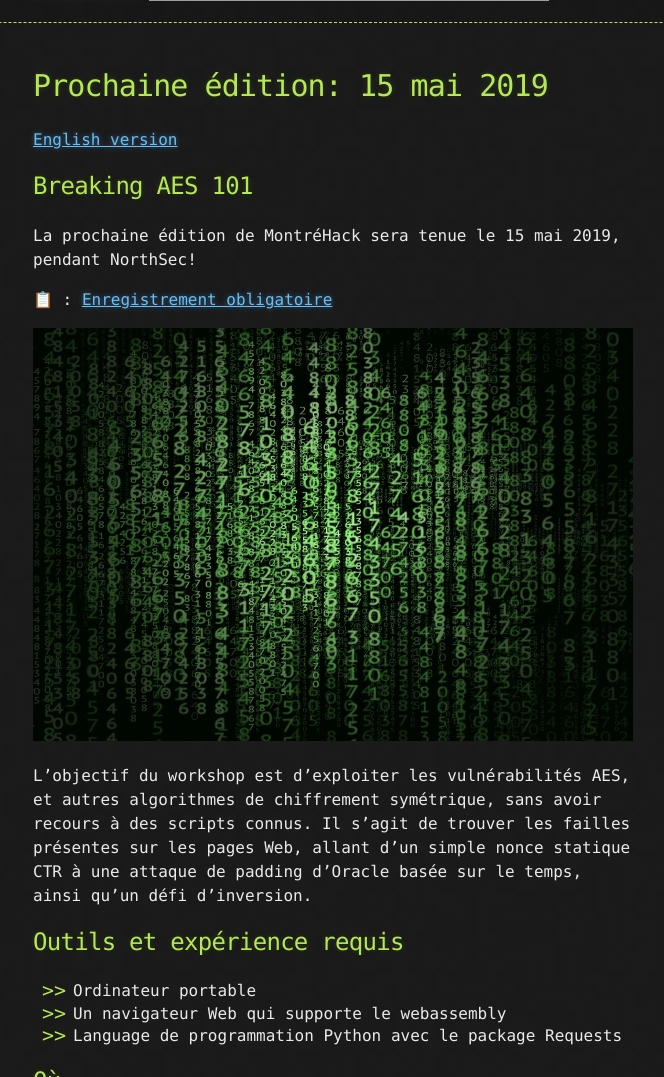
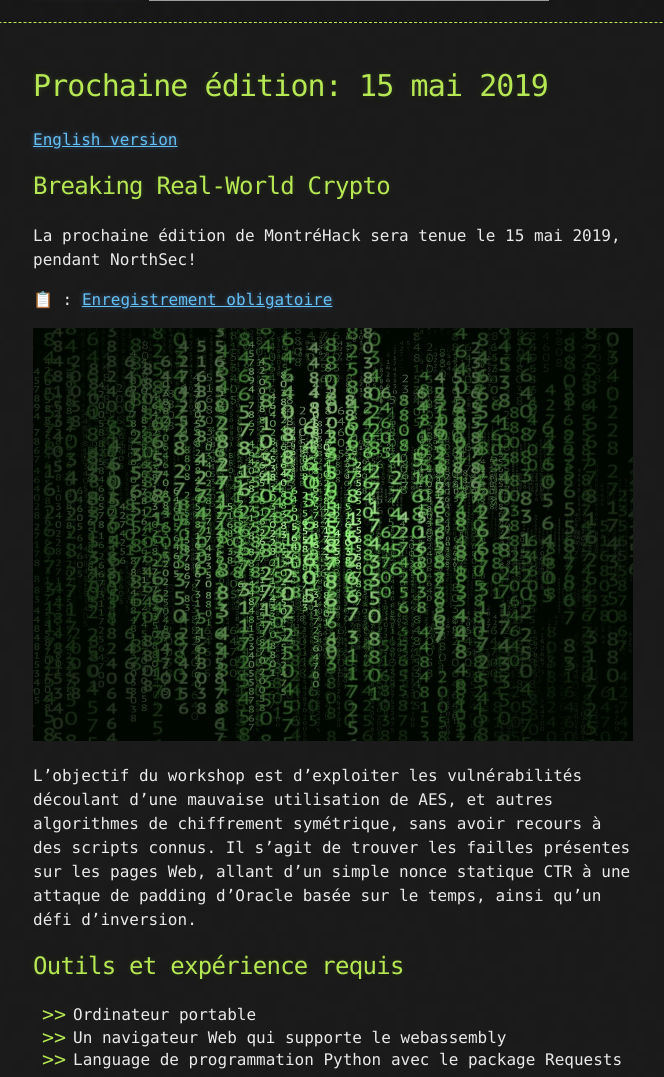
Before and after one commit to montrehack/montrehack.github.com, a Jekyll site: the page built from _posts/2019-05-15-breaking-real-world-crypto.md, in a window 1280 px wide and 1400 px high. Shown: the part 323-1400 px from the top of the window, without its empty margins (307-971 px from the left). Built offline with Jekyll 4.4.1, drawn with Linux system fonts in a browser that asks for light colours; emoji names are drawn with the system emoji font; comment, search, counter and statistics services are not loaded; some of the changed text lies outside the part shown; grey boxes are pictures that could not be loaded.

Commit message:
Update: title + description

```diff
--- a/_posts/2019-05-16-breaking-aes-101.md
+++ b/_posts/2019-05-15-breaking-real-world-crypto.md
@@ -1,6 +1,6 @@
 ---
 layout: default
-title: "Breaking AES 101"
+title: "Breaking Real-World Crypto"
 tags: cryptography web
 ---
 
@@ -8,15 +8,15 @@ tags: cryptography web
 
 [English version](#english)
 
-## Breaking AES 101
+## Breaking Real-World Crypto
 
 La prochaine édition de MontréHack sera tenue le 15 mai 2019, pendant NorthSec!
 
 :clipboard: : [Enregistrement obligatoire](https://www.eventbrite.ca/e/montrehack-breaking-aes-101-tickets-61008084824)
 
-![Breaking AES 101](/images/19-05_breaking_aes_101.jpg)
+![Breaking real-world crypto 101](/images/19-05_breaking_real_world_crypto.jpg)
 
-L'objectif du workshop est d'exploiter les vulnérabilités AES, et autres algorithmes de chiffrement symétrique, sans avoir recours à des scripts connus. Il s'agit de trouver les failles présentes sur les pages Web, allant d'un simple nonce statique CTR à une attaque de padding d'Oracle basée sur le temps, ainsi qu'un défi d'inversion.
+L'objectif du workshop est d'exploiter les vulnérabilités découlant d'une mauvaise utilisation de AES, et autres algorithmes de chiffrement symétrique, sans avoir recours à des scripts connus. Il s'agit de trouver les failles présentes sur les pages Web, allant d'un simple nonce statique CTR à une attaque de padding d'Oracle basée sur le temps, ainsi qu'un défi d'inversion.
 
 ## Outils et expérience requis
 
@@ -52,15 +52,15 @@ Salle fournie par [NorthSec](https://nsec.io/)
 
 # Next edition: May 15th, 2019
 
-## Breaking AES 101
+## Breaking Real-World Crypto
 
 The next edition of MontréHack will be held on May 15th, 2019, during NorthSec!
 
 :clipboard: : [Registration is mandatory](https://www.eventbrite.ca/e/montrehack-breaking-aes-101-tickets-61008084824)
 
-![Breaking AES 101](/images/19-05_breaking_aes_101.jpg)
+![Breaking real-world crypto 101](/images/19-05_breaking_real_world_crypto.jpg)
 
-The objective of the workshop is to exploit AES vulnerabilities, and other symmetric encryption algorithms, without using known scripts. It is about finding the flaws in the web pages, ranging from a simple static-nonce CTR to a time-based Oracle padding attack, as well as an inversion challenge.
+The objective of the workshop is to exploit vulnerabilities resulting from the misuse of AES, and other symmetric encryption algorithms, without the use of known scripts. It is about finding the flaws in the web pages, ranging from a simple static-nonce CTR to a time-based Oracle padding attack, as well as an inversion challenge.
 
 ## Tools and Experience Required
 
```
Also changed, not shown: images/19-05_breaking_real_world_crypto.jpg (renamed from images/19-05_breaking_aes_101.jpg).
